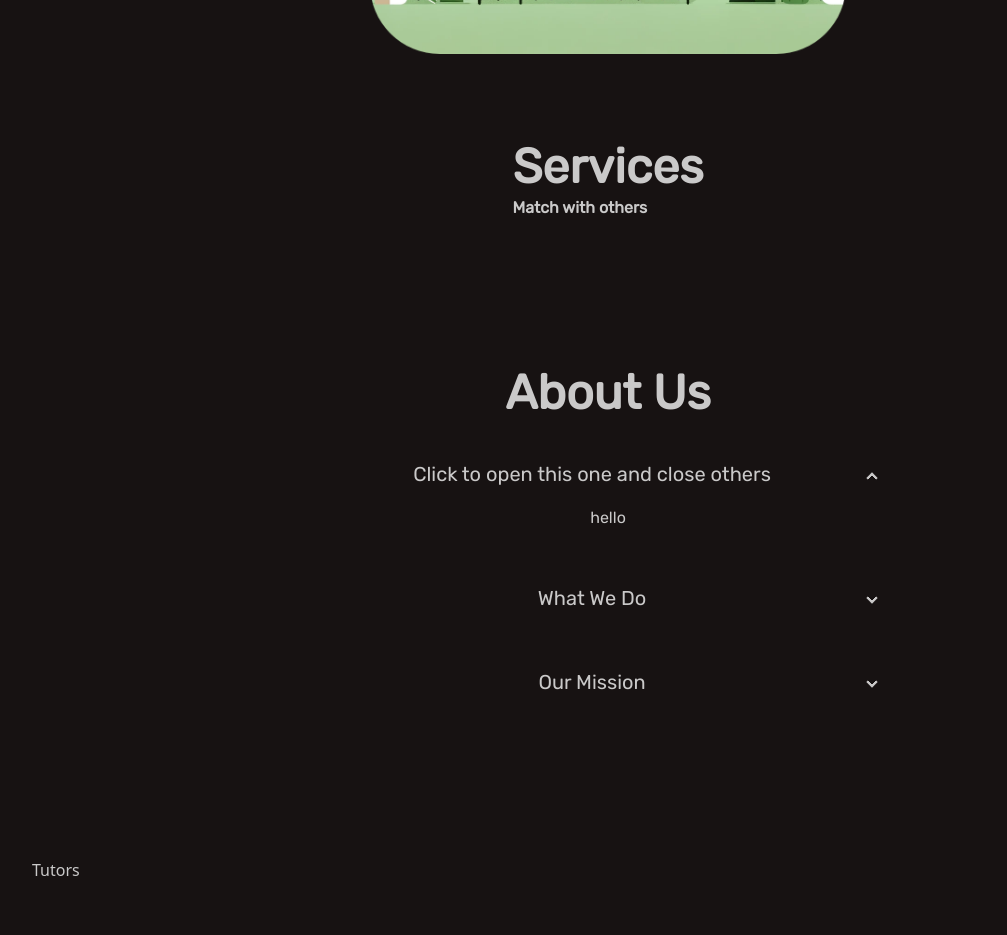
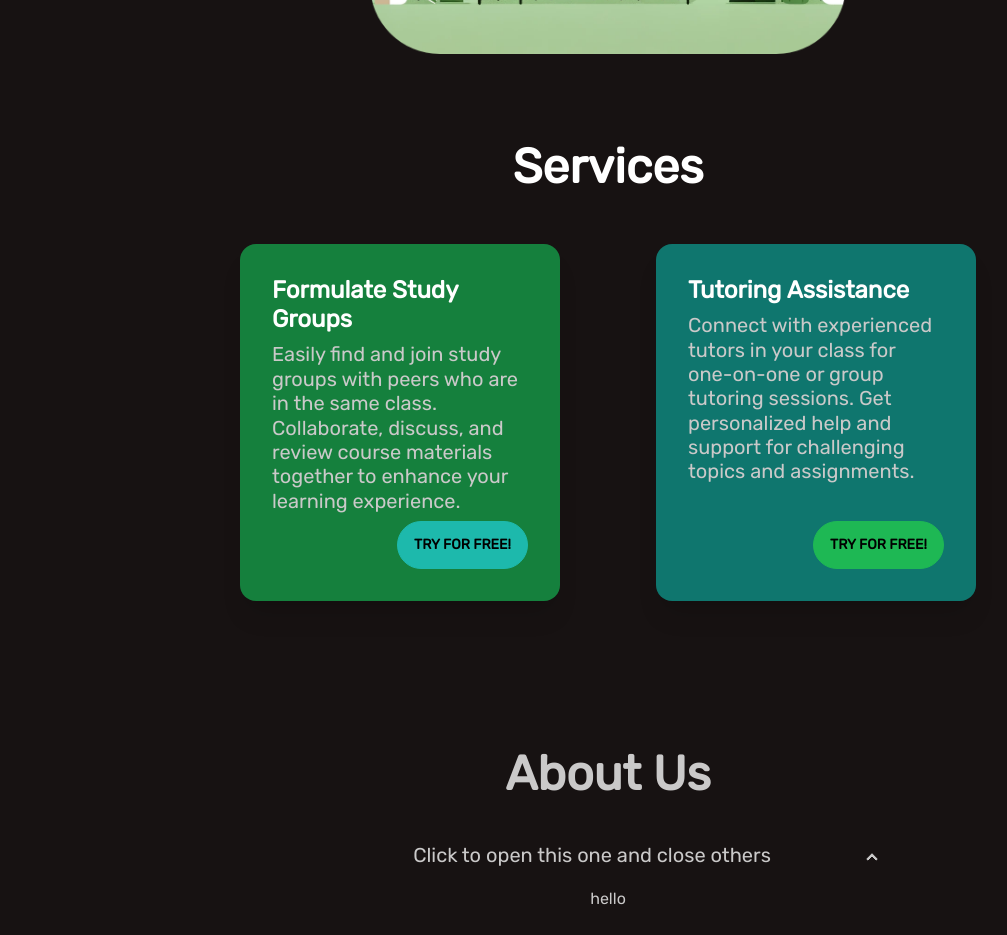
Before and after one commit to VikramNagarajan/TutorVerse, a React (Vite) app: page /services in a window 1280 px wide. Shown: the part 940-1875 px from the top of the page, without its empty margins (32-1039 px from the left). Built offline with nearby package versions, Linux system fonts and the light colour scheme; a web font is replaced by a local one.

Commit message:
echen commit 2

```diff
--- a/src/sections/Services.jsx
+++ b/src/sections/Services.jsx
@@ -1,16 +1,36 @@
 const Services = () => {
   return (
-    <div id="services" className="flex flex-col items-center font-rubik w-full justify-center">
-      <section  className="justify-center">
-        <div className="text-4xl font-semibold">
-            Services
+    <div id="services" className="flex flex-col font-rubik w-full">
+      <div className="text-4xl font-semibold text-center text-white">
+        Services
+      </div>
+      <div className="flex flex-row justify-center pt-12">
+        <div className="card card-side bg-green-700 shadow-xl text-xl w-3/12 " style={{ marginRight: '6rem' }}>
+          {/* <figure><img src="/images/stock/photo-1635805737707-575885ab0820.jpg" alt="Movie" /></figure> */}
+          <div className="card-body">
+            <h2 className="card-title text-2xl text-white">Formulate Study Groups</h2>
+            <p> Easily find and join study groups with peers who are in the same class.
+              Collaborate, discuss, and review course materials together to enhance your learning experience.</p>
+            <div className="card-actions justify-end">
+              <button className="btn btn-accent text-black hover:scale-x-125 hover:scale-y-125">Try for free!</button>
+            </div>
+          </div>
         </div>
-        <div className="font-semibold">
-            Match with others
+        <div className="card card-side bg-teal-700 shadow-xl text-xl w-3/12">
+         {/*  <figure><img src="/images/stock/photo-1635805737707-575885ab0820.jpg" alt="Movie" /></figure> */}
+          <div className="card-body">
+            <h2 className="card-title text-2xl text-white">Tutoring Assistance</h2>
+            <p> Connect with experienced tutors in your class for one-on-one or group tutoring sessions.
+                Get personalized help and support for challenging topics and assignments.
+            </p>
+            <div className="card-actions justify-end">
+              <button className="btn btn-primary hover:scale-x-125 hover:scale-y-125">Try for free!</button>
+            </div>
+          </div>
         </div>
-      </section>
+      </div>
     </div>
   )
 }
 
-export default Services
+export default Services;
```
